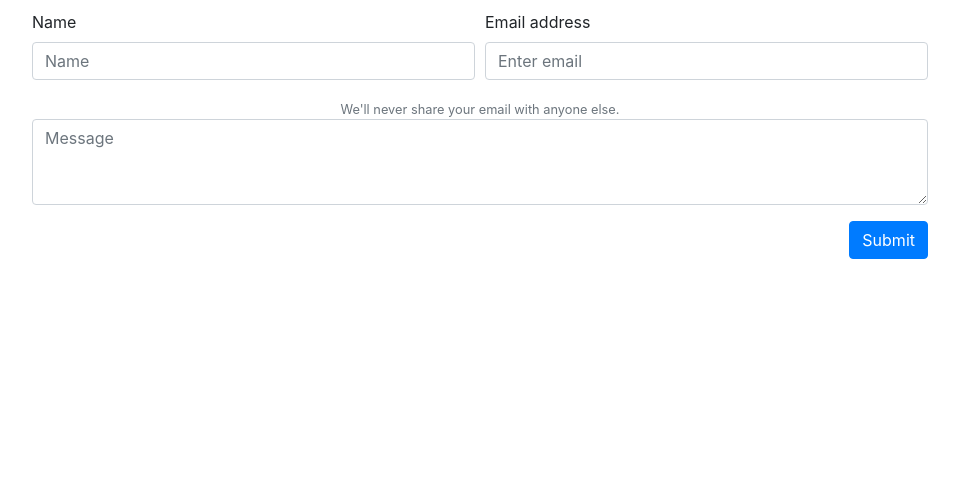
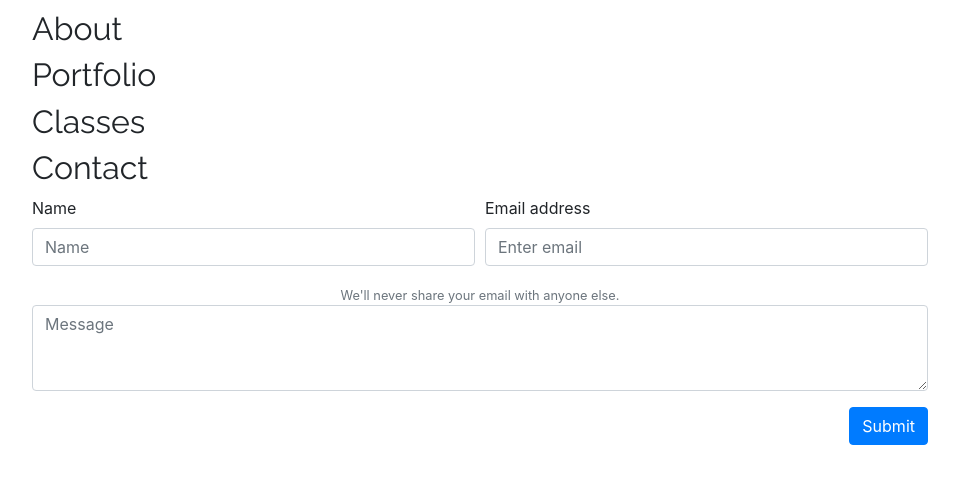
Before and after one commit to AbiFranklin/tx-flower-girl, a React (Create React App) app: page / in a window 1280 px wide. Shown: the top 484 px of the page, without its empty margins (160-1119 px from the left). Built offline with nearby package versions, Linux system fonts and the light colour scheme.

Commit message:
Menu and font implemented

```diff
--- a/public/index.html
+++ b/public/index.html
@@ -5,6 +5,7 @@
     href="https://maxcdn.bootstrapcdn.com/bootstrap/4.3.1/css/bootstrap.min.css"
     integrity="sha384-ggOyR0iXCbMQv3Xipma34MD+dH/1fQ784/j6cY/iJTQUOhcWr7x9JvoRxT2MZw1T"
     crossorigin="anonymous"/>
+    <link href="https://fonts.googleapis.com/css?family=Great+Vibes|Raleway&display=swap" rel="stylesheet">
     <meta charset="utf-8" />
     <meta name="viewport" content="width=device-width, initial-scale=1" />
     <meta name="theme-color" content="#000000" />
--- a/src/App.css
+++ b/src/App.css
@@ -3,21 +3,12 @@
   margin: 10px auto;
 }
 
-.App-logo {
-  animation: App-logo-spin infinite 20s linear;
-  height: 40vmin;
-  pointer-events: none;
+h1 {
+  font-family: 'Great Vibes', cursive;
 }
 
-.App-header {
-  background-color: #282c34;
-  min-height: 100vh;
-  display: flex;
-  flex-direction: column;
-  align-items: center;
-  justify-content: center;
-  font-size: calc(10px + 2vmin);
-  color: white;
+h2{
+  font-family: 'Raleway', sans-serif;
 }
 
 .text-muted {
--- a/src/App.js
+++ b/src/App.js
@@ -1,6 +1,7 @@
 import React from 'react';
 import './App.css';
 import ContactForm from '../src/Components/Form'
+import Menu from '../src/Components/Menu'
 
 
 class App extends React.Component {
@@ -8,6 +9,7 @@ class App extends React.Component {
   render() {
     return (
       <div className="App">
+        <Menu />
         <ContactForm />
       </div>
     );
--- /dev/null
+++ b/src/Components/Menu.js
@@ -0,0 +1,17 @@
+import React from 'react';
+
+
+class Menu extends React.Component {
+  render() {
+    return (
+        <div className='menu'>
+            <h2>About</h2>
+            <h2>Portfolio</h2>
+            <h2>Classes</h2>
+            <h2>Contact</h2>
+        </div>
+    );
+  }
+}
+
+export default Menu;
```
